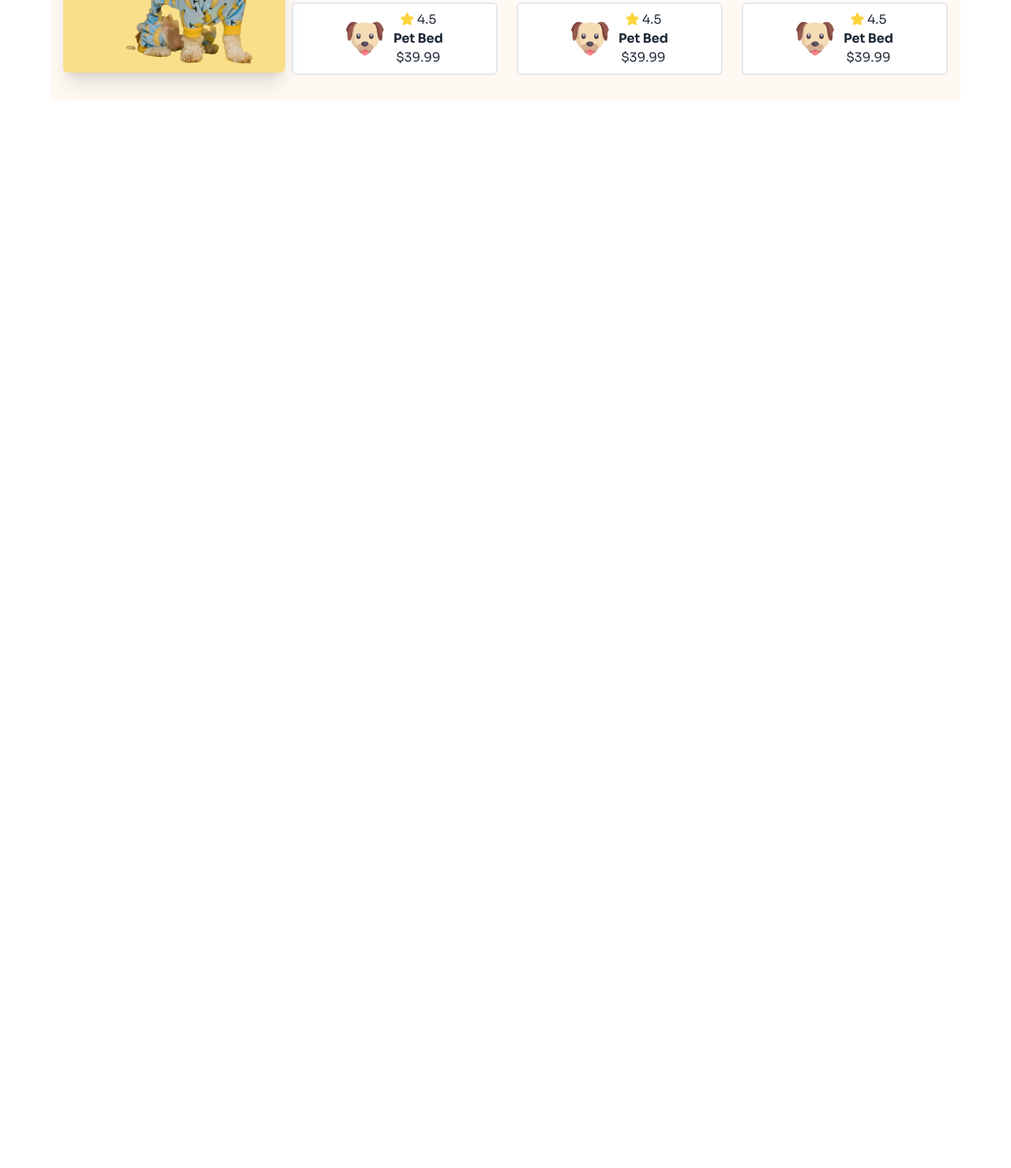
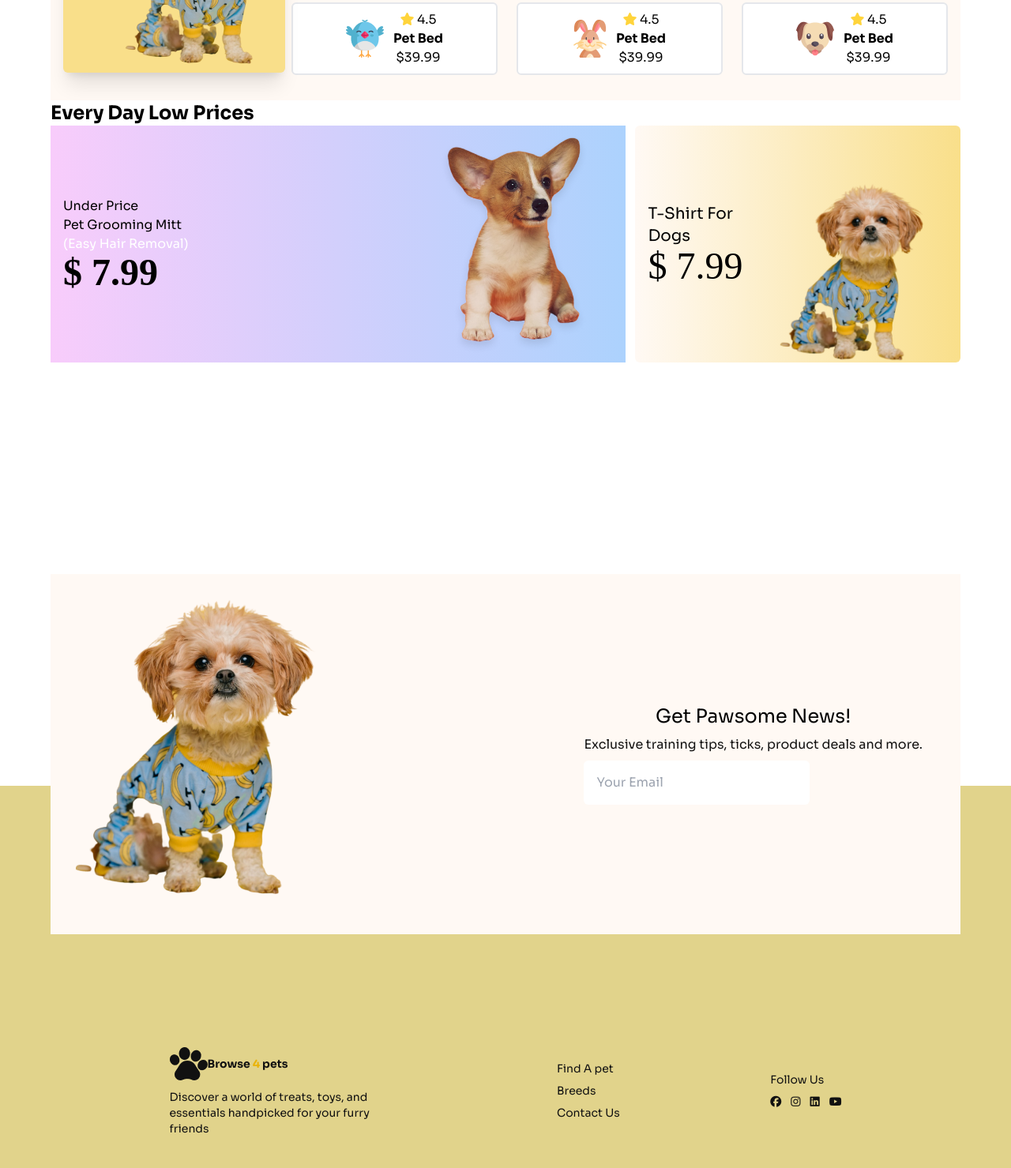
Before and after one commit to NurTamim331/living-lab, a plain HTML site: page index.html in a window 1280 px wide. Shown: the part 1649-3128 px from the top of the page at 79% size. Before the commit the page ends 1816 px from the top, so only its background shows below. Drawn offline with nearby package versions, Linux system fonts and the light colour scheme; a web font is replaced by a local one.

Commit message:
Completed the basic design but some challenge parts left

```diff
--- a/index.html
+++ b/index.html
@@ -12,14 +12,24 @@
     <link rel="stylesheet" href="https://cdnjs.cloudflare.com/ajax/libs/font-awesome/6.7.2/css/all.min.css"
         integrity="sha512-Evv84Mr4kqVGRNSgIGL/F/aIDqQb7xQ2vcrdIwxfjThSH8CSR7PBEakCr51Ck+w+/U6swU2Im1vVX0SVk9ABhg=="
         crossorigin="anonymous" referrerpolicy="no-referrer" />
-    <!-- google font  -->
+    <!-- google font 1  -->
     <link rel="preconnect" href="https://fonts.googleapis.com">
     <link rel="preconnect" href="https://fonts.gstatic.com" crossorigin>
     <link href="https://fonts.googleapis.com/css2?family=Sora:wght@100..800&display=swap" rel="stylesheet">
+    <!-- google font 2  -->
+    <link rel="preconnect" href="https://fonts.googleapis.com">
+    <link rel="preconnect" href="https://fonts.gstatic.com" crossorigin>
+    <link href="https://fonts.googleapis.com/css2?family=ADLaM+Display&display=swap" rel="stylesheet">
     <style>
         .sora-font {
             font-family: "Sora", serif;
             font-optical-sizing: auto;
+            font-weight: 400;
+            font-style: normal;
+        }
+
+        .adlam-font {
+            font-family: "ADLaM Display", serif;
             font-weight: 400;
             font-style: normal;
         }
@@ -143,7 +153,7 @@
 
                     </div>
                 </div>
-                <!-- card 1  -->
+                <!-- card 6  -->
                 <div class="card bg-base-100  shadow-xl bg-[#F9DF8A] gap-x-4 mb-5 rounded-md">
                     <figure class="px-10 pt-10 ">
                         <img src="resources/rabbit-cartoon.png" alt="Shoes" class="rounded-full bg-white p-4" />
@@ -160,9 +170,11 @@
         <section class="bg-[#FFF9F4] flex flex-col items-start p-4 justify-between gap-x-4">
             <h1 class="text-2xl font-bold text-black">Trending Pet Products</h1>
             <!--  card container-->
-            <div class="flex flex-col md:flex-row justify-between items-center relative gap-y-4 md:gap-x-2 w-full py-4 ">
+            <div
+                class="flex flex-col md:flex-row justify-between items-center relative gap-y-4 md:gap-x-2 w-full py-4 ">
                 <!-- large card -->
-                <div class=" bg-[#F9DF8A] image-full w-full md:w-auto shadow-xl opacity-100 text-black p-4 relative flex flex-col justify-center items-center pr-10 rounded-md">
+                <div
+                    class=" bg-[#F9DF8A] image-full w-full md:w-auto shadow-xl opacity-100 text-black p-4 relative flex flex-col justify-center items-center pr-10 rounded-md">
                     <!-- text container  -->
                     <div class="card-body flex flex-col items-start justify-center gap-y-5 absolute top-0 left-0 z-10 ">
                         <h2 class="card-title">T-Shirt For Dogs!</h2>
@@ -173,15 +185,16 @@
                     </div>
                     <!-- image container  -->
                     <figure class="relative w-full">
-                        <img
-                          src="resources/cute-pet-small.png"
-                          alt="Shoes"  class="w-full relative -right-14 -bottom-3 opacity-90" />
+                        <img src="resources/cute-pet-small.png" alt="Shoes"
+                            class="w-full relative -right-14 -bottom-3 opacity-90" />
                     </figure>
                 </div>
                 <!-- small cards container  -->
-                <div class="grid  grid-cols-2 md:grid-cols-3 gap-x-6 flex-1 gap-y-2 md:gap-y-10 w-full md:w-auto">
+                <div
+                    class="grid  grid-cols-2 md:grid-cols-3 gap-x-6 flex-1 gap-y-2 md:gap-y-10 w-full md:w-auto text-black">
                     <!-- card1  -->
-                    <div class="flex flex-row justify-center items-center bg-white px-4 py-2 gap-3 border-2 rounded-md grow">
+                    <div
+                        class="flex flex-row justify-center items-center bg-white px-4 py-2 gap-3 border-2 rounded-md grow">
                         <!-- avatar  -->
                         <div> <img src="resources/dog-cartoon.png" alt="" class="rounded-sm object-fill"></div>
                         <!-- text-container  -->
@@ -192,9 +205,10 @@
                         </div>
                     </div>
                     <!-- card2  -->
-                    <div class="flex flex-row justify-center items-center bg-white px-4 py-2 gap-3 border-2 rounded-md grow">
+                    <div
+                        class="flex flex-row justify-center items-center bg-white px-4 py-2 gap-3 border-2 rounded-md grow">
                         <!-- avatar  -->
-                        <div> <img src="resources/dog-cartoon.png" alt="" class="rounded-sm object-fill"></div>
+                        <div> <img src="resources/fish-cartoon.png" alt="" class="rounded-sm object-fill"></div>
                         <!-- text-container  -->
                         <div class="flex flex-col justify-center items-center">
                             <p><i class="fa-solid fa-star" style="color: #FFD43B;"></i> 4.5</p>
@@ -203,9 +217,10 @@
                         </div>
                     </div>
                     <!-- card3  -->
-                    <div class="flex flex-row justify-center items-center bg-white px-4 py-2 gap-3 border-2 rounded-md grow">
+                    <div
+                        class="flex flex-row justify-center items-center bg-white px-4 py-2 gap-3 border-2 rounded-md grow">
                         <!-- avatar  -->
-                        <div> <img src="resources/dog-cartoon.png" alt="" class="rounded-sm object-fill"></div>
+                        <div> <img src="resources/rabbit-cartoon.png" alt="" class="rounded-sm object-fill"></div>
                         <!-- text-container  -->
                         <div class="flex flex-col justify-center items-center">
                             <p><i class="fa-solid fa-star" style="color: #FFD43B;"></i> 4.5</p>
@@ -214,9 +229,10 @@
                         </div>
                     </div>
                     <!-- card4  -->
-                    <div class="flex flex-row justify-center items-center bg-white px-4 py-2 gap-3 border-2 rounded-md grow">
+                    <div
+                        class="flex flex-row justify-center items-center bg-white px-4 py-2 gap-3 border-2 rounded-md grow">
                         <!-- avatar  -->
-                        <div> <img src="resources/dog-cartoon.png" alt="" class="rounded-sm object-fill"></div>
+                        <div> <img src="resources/bird-cartoon.png" alt="" class="rounded-sm object-fill"></div>
                         <!-- text-container  -->
                         <div class="flex flex-col justify-center items-center">
                             <p><i class="fa-solid fa-star" style="color: #FFD43B;"></i> 4.5</p>
@@ -225,7 +241,8 @@
                         </div>
                     </div>
                     <!-- card5  -->
-                    <div class="flex flex-row justify-center items-center bg-white px-4 py-2 gap-3 border-2 rounded-md grow">
+                    <div
+                        class="flex flex-row justify-center items-center bg-white px-4 py-2 gap-3 border-2 rounded-md grow">
                         <!-- avatar  -->
                         <div> <img src="resources/dog-cartoon.png" alt="" class="rounded-sm object-fill"></div>
                         <!-- text-container  -->
@@ -236,9 +253,10 @@
                         </div>
                     </div>
                     <!-- card6  -->
-                    <div class="flex flex-row justify-center items-center bg-white px-4 py-2 gap-3 border-2 rounded-md grow">
+                    <div
+                        class="flex flex-row justify-center items-center bg-white px-4 py-2 gap-3 border-2 rounded-md grow">
                         <!-- avatar  -->
-                        <div> <img src="resources/dog-cartoon.png" alt="" class="rounded-sm object-fill"></div>
+                        <div> <img src="resources/cat-cartoon.png" alt="" class="rounded-sm object-fill"></div>
                         <!-- text-container  -->
                         <div class="flex flex-col justify-center items-center">
                             <p><i class="fa-solid fa-star" style="color: #FFD43B;"></i> 4.5</p>
@@ -247,9 +265,10 @@
                         </div>
                     </div>
                     <!-- card7  -->
-                    <div class="flex flex-row justify-center items-center bg-white px-4 py-2 gap-3 border-2 rounded-md grow">
+                    <div
+                        class="flex flex-row justify-center items-center bg-white px-4 py-2 gap-3 border-2 rounded-md grow">
                         <!-- avatar  -->
-                        <div> <img src="resources/dog-cartoon.png" alt="" class="rounded-sm object-fill"></div>
+                        <div> <img src="resources/bird-cartoon.png" alt="" class="rounded-sm object-fill"></div>
                         <!-- text-container  -->
                         <div class="flex flex-col justify-center items-center">
                             <p><i class="fa-solid fa-star" style="color: #FFD43B;"></i> 4.5</p>
@@ -258,9 +277,10 @@
                         </div>
                     </div>
                     <!-- card8  -->
-                    <div class="flex flex-row justify-center items-center bg-white px-4 py-2 gap-3 border-2 rounded-md grow">
+                    <div
+                        class="flex flex-row justify-center items-center bg-white px-4 py-2 gap-3 border-2 rounded-md grow">
                         <!-- avatar  -->
-                        <div> <img src="resources/dog-cartoon.png" alt="" class="rounded-sm object-fill"></div>
+                        <div> <img src="resources/rabbit-cartoon.png" alt="" class="rounded-sm object-fill"></div>
                         <!-- text-container  -->
                         <div class="flex flex-col justify-center items-center">
                             <p><i class="fa-solid fa-star" style="color: #FFD43B;"></i> 4.5</p>
@@ -269,7 +289,8 @@
                         </div>
                     </div>
                     <!-- card9  -->
-                    <div class="flex flex-row justify-center items-center bg-white px-4 py-2 gap-3 border-2 rounded-md invisible md:visible grow">
+                    <div
+                        class="flex flex-row justify-center items-center bg-white px-4 py-2 gap-3 border-2 rounded-md invisible md:visible grow">
                         <!-- avatar  -->
                         <div> <img src="resources/dog-cartoon.png" alt="" class="rounded-sm object-fill"></div>
                         <!-- text-container  -->
@@ -285,10 +306,79 @@
 
             <div></div>
         </section>
+        <!-- low price section  -->
+        <section class="flex flex-col text-black">
+            <h1 class="text-2xl font-bold">Every Day Low Prices</h1>
+            <!-- cards container  -->
+            <div class="flex flex-col md:flex-row gap-x-3">
+                <!-- larger card  -->
+                <div
+                    class="relative bg-gradient-to-r from-[#F8CCFB] to-[#ACD2FD] p-4 flex flex-row justify-between items-center max-h-[300px] w-full md:w-[65%] rounded-mid">
+                    <!-- text container  -->
+                    <div>
+                        <h5 class="invisible md:visible ">Under Price</h5>
+                        <h2>Pet Grooming Mitt</h2>
+                        <p class="text-white invisible md:visible ">(Easy Hair Removal)</p>
+                        <h1 class="text-2xl md:text-5xl font-bold font-white md:font-black adlam-font">$ 7.99</h1>
+                    </div>
+                    <!-- image container  -->
+                    <div>
+                        <img src="resources/cute-dog-mid.png" alt="" class="h-full max-h-[300px]">
+                    </div>
+                </div>
+                <!-- smaller card  -->
+                <div
+                    class="relative bg-gradient-to-r from-[#FFF9F4] to-[#F9DF8A] flex flex-row max-h-[300px] rounded-md p-4 items-center">
+                    <!-- text container  -->
+                    <div>
+                        <h3 class="text-xl">T-Shirt For Dogs</h3>
+                        <h2 class="adlam-font text-5xl">$ 7.99</h2>
+                    </div>
+                    <!-- image container  -->
+                    <div><img src="resources/cute-pet-small.png" alt=""></div>
+                </div>
+            </div>
+        </section>
+        <!-- news section   -->
+        <section
+            class="flex flex-col md:flex-row p-8 bg-[#FFF9F4] justify-between items-center text-black mt-10 relative -bottom-[324px] md:-bottom-[228px] z-10">
+            <!-- image container  -->
+            <div>
+                <img src="resources/cute-pet-mid.png" alt="">
+            </div>
+            <!-- text container  -->
+            <div class="flex flex-col justify-start items-center py-8 px-4 gap-y-2">
+                <h3 class="text-2xl">Get Pawsome News!</h3>
+                <p class="text-[#111111]">Exclusive training tips, ticks, product deals and more.</p>
+                <input type="email" placeholder="Your Email" class="w-2/3 p-4 bg-[#FFFFFF] self-start rounded-md">
+            </div>
+        </section>
+    </main>
+    <footer
+        class="footer bg-base-200 text-base-content py-10 pt-[350px] md:pt-[328px] pb-[4-px] px-10 bg-[#e1d38b]  text-[#111111] flex flex-col md:flex-row justify-evenly items-start md:items-center">
+        <aside class="flex flex-col justify-center items-start max-w-[25%]">
+            <div class="flex flex-row justify-center items-center ">
+                <img src="resources/logo-footer.png" alt="">
+                <p class="font-bold">Browse <span class="text-yellow-500">4</span> pets</p>
 
-    </main>
-    <footer>
+            </div>
+            <p>Discover a world of treats, toys, and essentials handpicked for your furry friends</p>
+        </aside>
+        <nav>
+            <a class="link link-hover">Find A pet</a>
+            <a class="link link-hover">Breeds</a>
+            <a class="link link-hover">Contact Us</a>
+        </nav>
 
+        <nav>
+            <p>Follow Us</p>
+            <div class="flex flex-row gap-3">
+                <a class="link link-hover"><i class="fa-brands fa-facebook"></i></a>
+                <a class="link link-hover"><i class="fa-brands fa-instagram"></i></a>
+                <a class="link link-hover"><i class="fa-brands fa-linkedin"></i></a>
+                <a class="link link-hover"><i class="fa-brands fa-youtube"></i></a>
+            </div>
+        </nav>
     </footer>
 
 </body>
```
Lines whose indentation alone changed are shown as unchanged.
